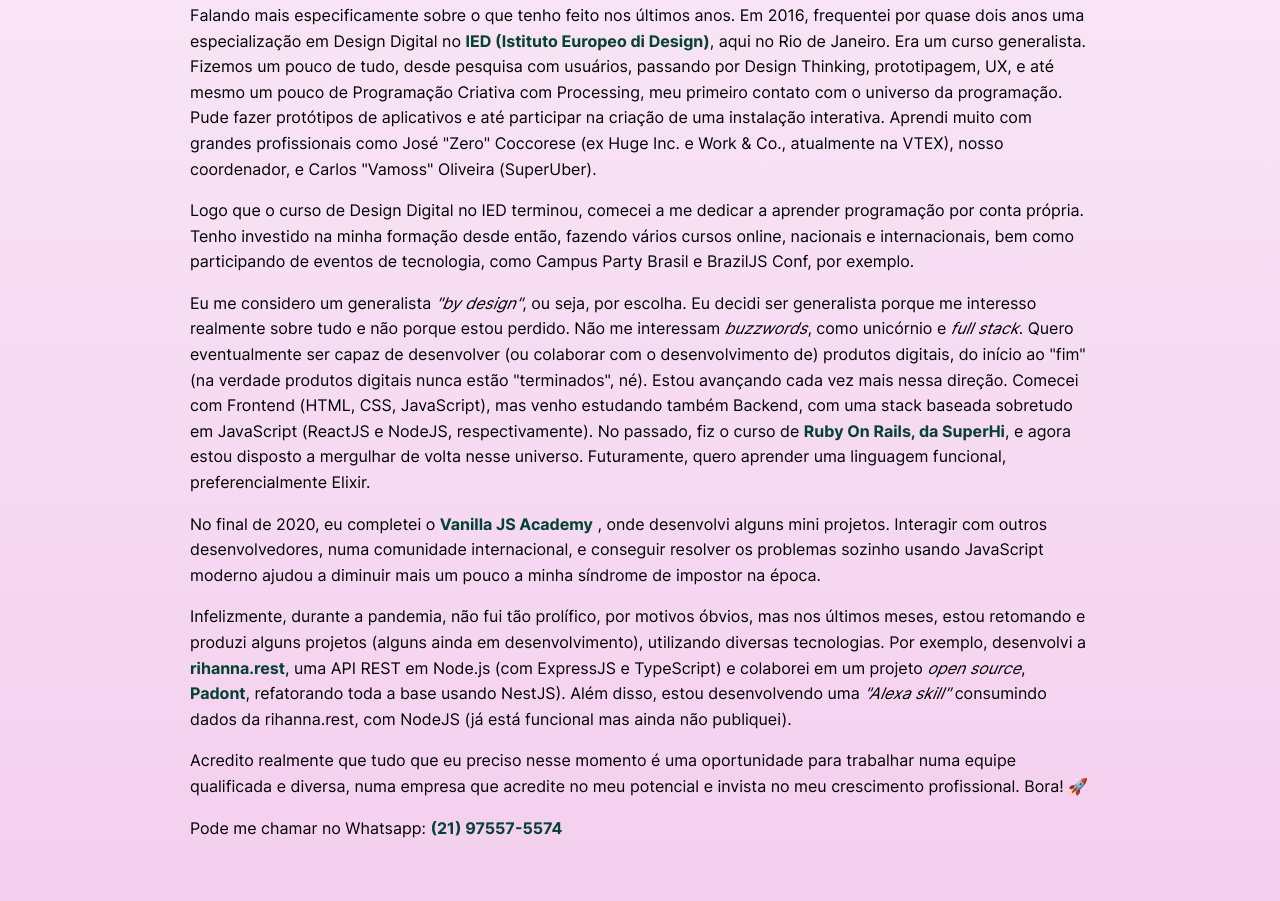
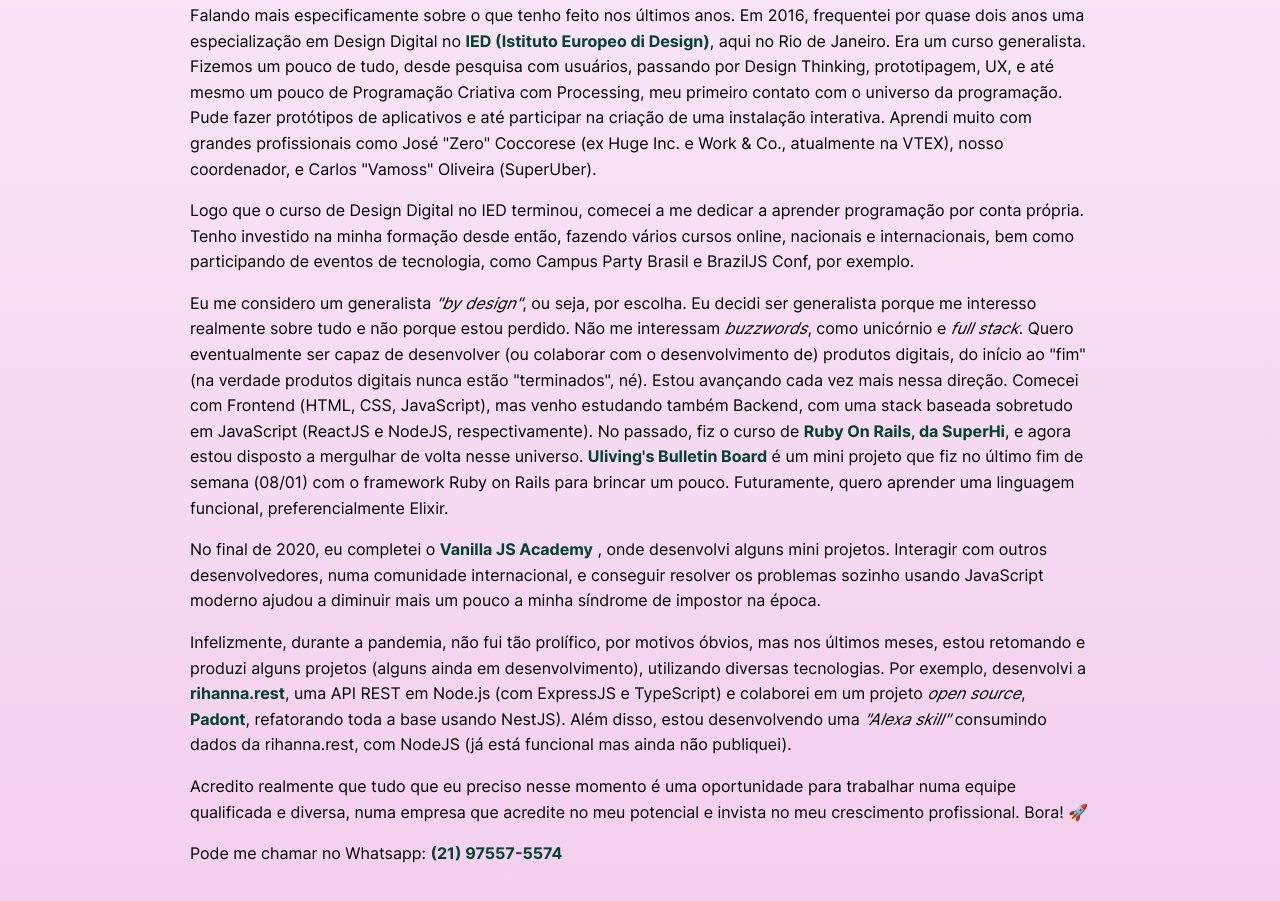
Before and after one commit to GiammaCarioca/heygiammattey, a plain HTML site: page coverletter/nuuvem2022.html in a window 1280 px wide. Shown: the part 1142-2043 px from the top of the page. Drawn offline with Linux system fonts and the light colour scheme.

```diff
--- a/coverletter/nuuvem2022.html
+++ b/coverletter/nuuvem2022.html
@@ -147,7 +147,11 @@
 		respectivamente).
 		No passado, fiz o curso de <a href="https://www.superhi.com/courses/ruby-on-rails" target="_blank">Ruby On Rails, da
 			SuperHi</a>, e agora estou disposto a mergulhar de volta nesse
-		universo. Futuramente, quero aprender uma linguagem funcional, preferencialmente Elixir.
+		universo. <a href="https://uliving-bulletin-board.herokuapp.com/" target="_blank">Uliving's Bulletin Board</a> é um
+		mini projeto
+		que fiz no último fim de semana (08/01) com o framework Ruby on Rails para brincar um pouco. Futuramente, quero
+		aprender uma linguagem
+		funcional, preferencialmente Elixir.
 	</p>
 
 	<p>
```
Also changed, not shown: index.html (+2 -2 lines).
